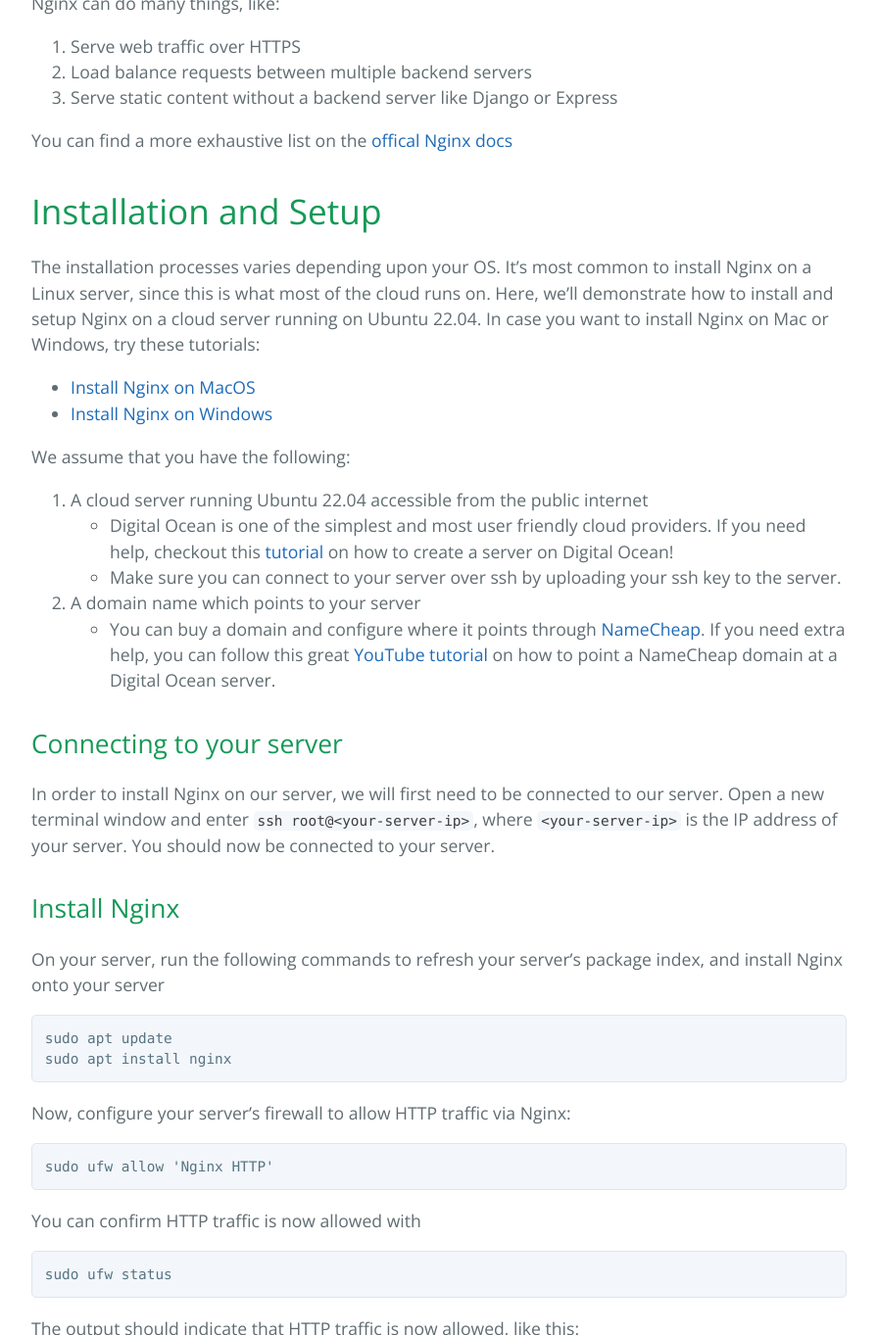
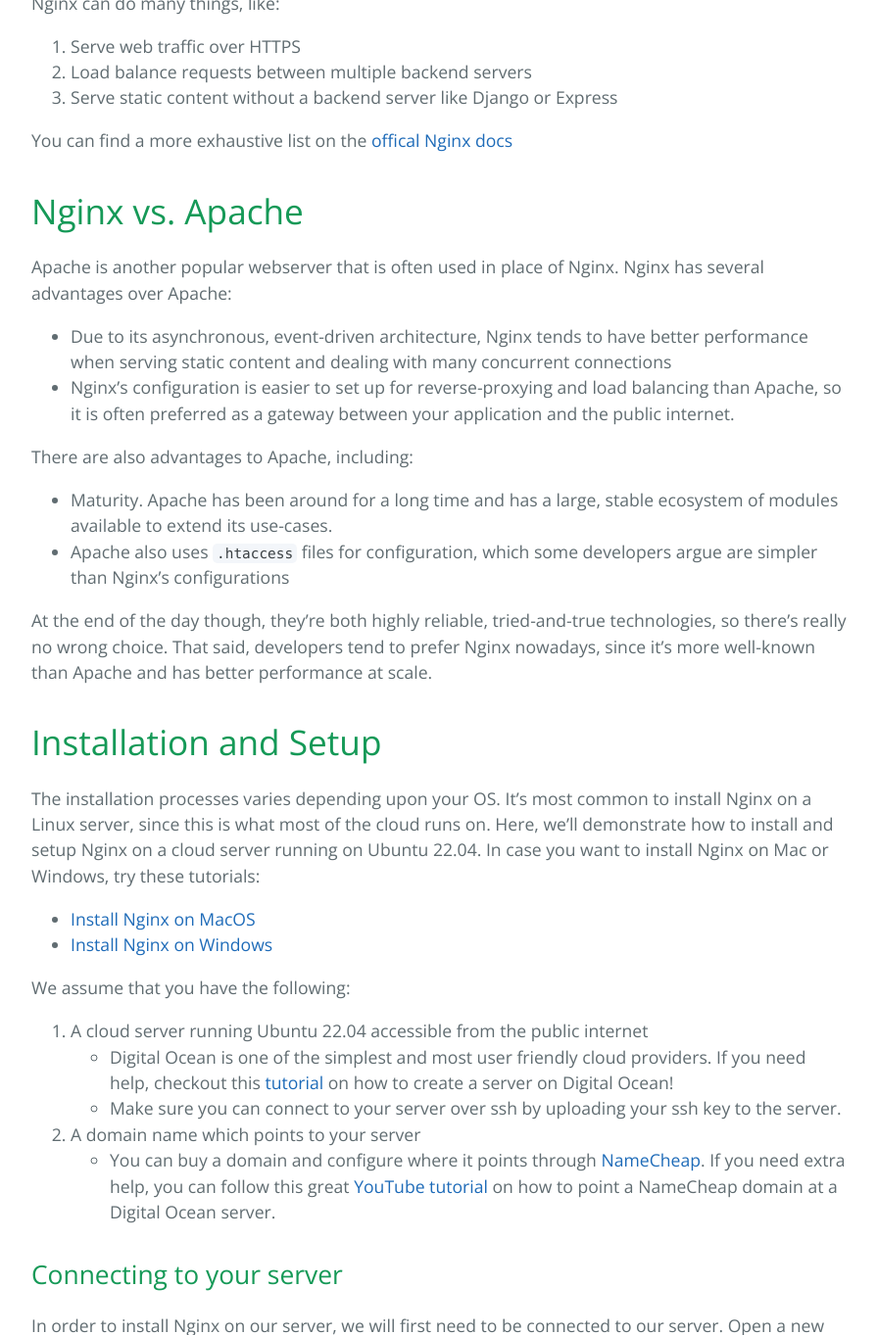
Before and after one commit to learning-software-engineering/learning-software-engineering.github.io, a Jekyll site: the page built from Topics/Development_Process/Nginx.md, in a window 1280 px wide and 1400 px high, scrolled down 1046 px, cut to the strip 0-1363 px from the top of the window. Shown: the whole strip at 98% size, without its empty margins (192-1087 px from the left). Built offline with Jekyll 4.4.1, drawn with Linux system fonts in a browser that asks for light colours; our own code applies the rules of GitHub Pages for plain Markdown files; some of the changed text lies outside the part shown.

Commit message:
add Apache vs Nginx section

````diff
--- a/Topics/Development_Process/Nginx.md
+++ b/Topics/Development_Process/Nginx.md
@@ -11,6 +11,20 @@
 3. Serve static content without a backend server like Django or Express
 
 You can find a more exhaustive list on the [offical Nginx docs](https://nginx.org/en/)
+
+# Nginx vs. Apache
+
+Apache is another popular webserver that is often used in place of Nginx. Nginx has several advantages over Apache:
+
+- Due to its asynchronous, event-driven architecture, Nginx tends to have better performance when serving static content and dealing with many concurrent connections
+- Nginx's configuration is easier to set up for reverse-proxying and load balancing than Apache, so it is often preferred as a gateway between your application and the public internet.
+
+There are also advantages to Apache, including:
+
+- Maturity. Apache has been around for a long time and has a large, stable ecosystem of modules available to extend its use-cases.
+- Apache also uses `.htaccess` files for configuration, which some developers argue are simpler than Nginx's configurations
+
+At the end of the day though, they're both highly reliable, tried-and-true technologies, so there's really no wrong choice. That said, developers tend to prefer Nginx nowadays, since it's more well-known than Apache and has better performance at scale.
 
 # Installation and Setup
 
@@ -33,7 +47,7 @@
 
 ## Install Nginx
 
-On your server, run the following commands to refresh your server's package index, and install Nginx onto your server
+On your server, run the following commands to refresh your server's package index and install Nginx onto your server:
 
 ```
 sudo apt update
@@ -46,7 +60,7 @@
 sudo ufw allow 'Nginx HTTP'
 ```
 
-You can confirm HTTP traffic is now allowed with
+You can confirm HTTP traffic is now allowed with:
 
 ```
 sudo ufw status
@@ -56,7 +70,6 @@
 
 <img width="470" alt="Screenshot 2023-11-22 at 1 05 44 AM" src="https://github.com/learning-software-engineering/learning-software-engineering.github.io/assets/36282235/a455f501-3f79-49da-84f3-c19747422de9">
 
-
 When we installed Nginx with `apt`, the operating system should have started the Nginx service at the end of the installation process. We can confirm Nginx is running by entering:
 
 ```
@@ -65,7 +78,6 @@
 
 <img width="756" alt="Screenshot 2023-11-22 at 1 08 52 AM" src="https://github.com/learning-software-engineering/learning-software-engineering.github.io/assets/36282235/c5d42a9e-8c98-4310-a90c-9c265c26cf01">
 
-
 If we ever need to restart or stop the Nginx service, we can do so with `systemctl restart nginx` and `systemctl stop nginx`.
 
 Now, let's navigate to our server in the browser, and see what's there. Go to `http://yourdomain.com`, where `yourdomain.com` is the domain name you have pointed at your server. If all goes well, you should see the default Nginx landing page, letting you know that the web server is running!
@@ -73,7 +85,9 @@
 ![Nginx Landing Page](https://assets.digitalocean.com/articles/nginx_1604/default_page.png)
 
 # Next Steps
+
 Now that we have Nginx installed and running on our server, the possibilities are endless. Here's a few ideas:
+
 1. To configure Nginx as a reverse proxy for an application server like Django or Express, try this [tutorial](https://www.digitalocean.com/community/tutorials/how-to-configure-nginx-as-a-reverse-proxy-on-ubuntu-22-04) from Digital Ocean explaining how to reverse proxy a simple Gunicorn server.
 2. To serve static content like prebuilt websites or images using Nginx, try this excellent [tutorial](https://docs.nginx.com/nginx/admin-guide/web-server/serving-static-content/) from the official Nginx website on how to serve static content.
 3. To secure Nginx with Let's Encrypt SSL and allow your websites to be accessed over HTTPS, try this [tutorial](https://www.digitalocean.com/community/tutorials/how-to-secure-nginx-with-let-s-encrypt-on-ubuntu-20-04) from Digital Ocean on how to set up secure SSL encryption with Nginx.
````
